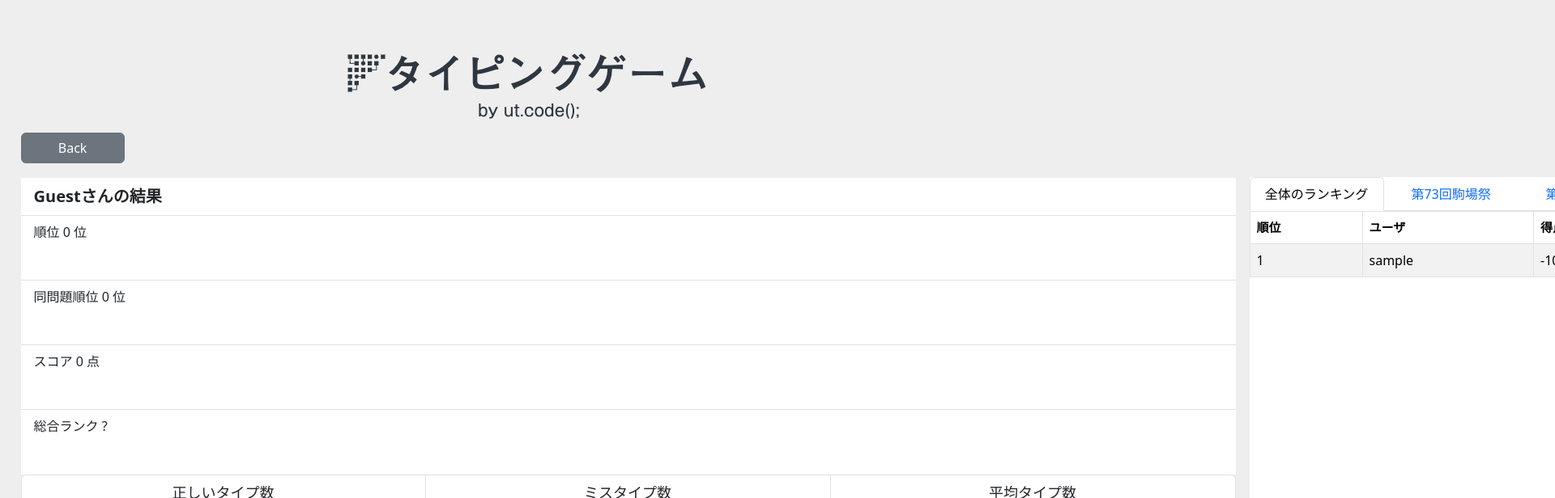
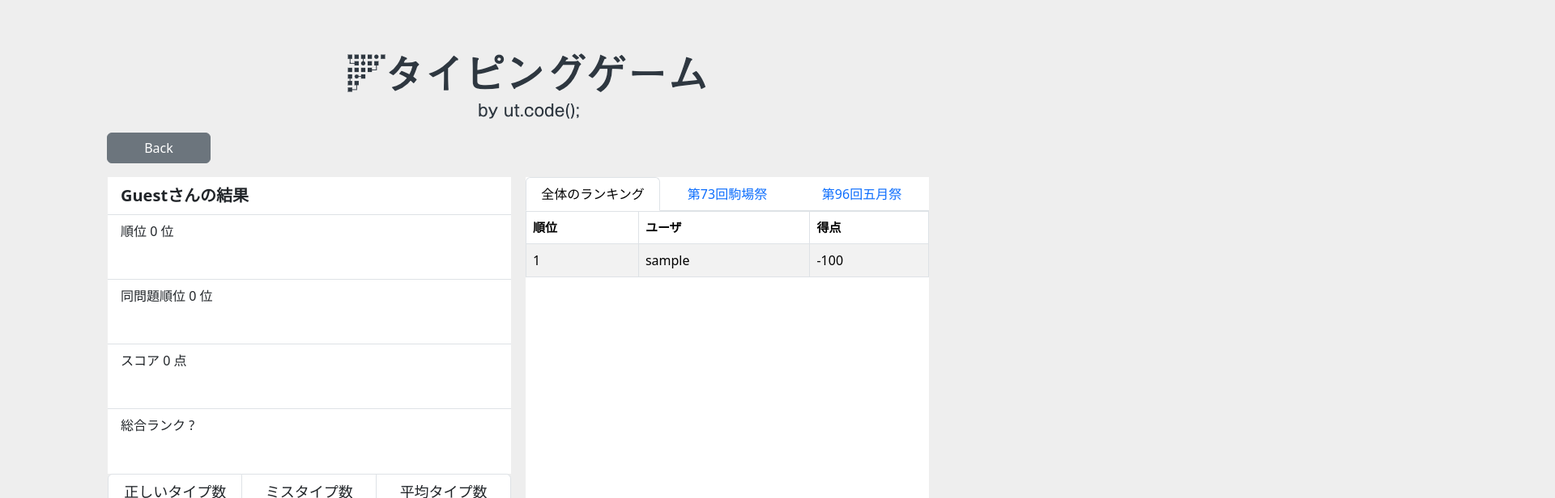
Before and after one commit to ut-code/typing-game, a React (Vite) app in the folder frontend/: page /result in a window 1280 px wide. Shown: the top 616 px of the page at 81% size, 1920 px wide, since content can reach past the window. Built offline with nearby package versions, Linux system fonts and the light colour scheme; no server answers.

Commit message:
fix typo

```diff
--- a/frontend/src/pages/Result/index.tsx
+++ b/frontend/src/pages/Result/index.tsx
@@ -1,7 +1,7 @@
 import React, { useEffect, useState } from "react";
-import styles from "./styles.module.css";
 
 // CSS関連
+import styles from "./styles.module.css";
 import { Stack, ListGroup, Accordion, Tab, Tabs } from "react-bootstrap";
 
 // コンポーネント
@@ -120,7 +120,7 @@ export default function Result() {
         <div className={styles.resultElements}>
           <BackButton />
           <Stack direction="horizontal" gap={3}>
-            <div className={styles.Stats}>
+            <div className={styles.stats}>
               <ListGroup variant="flush">
                 <ListGroup.Item className={styles.title}>
                   {userName}さんの結果
```
